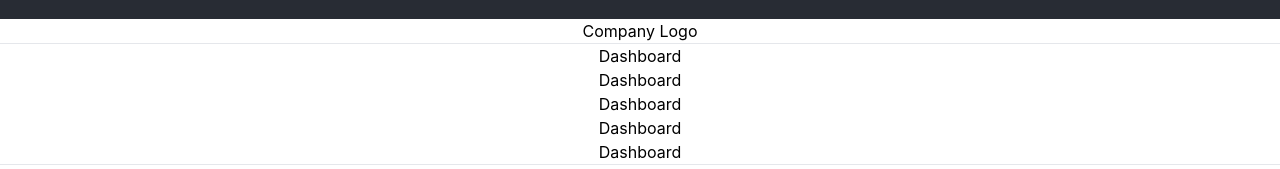
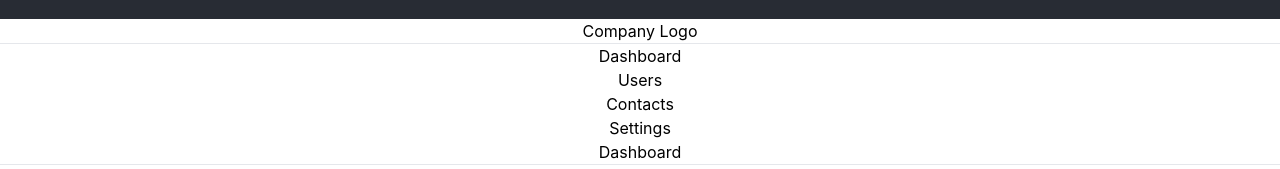
Before and after one commit to ahmedkhan1/react-tailwinds-app, a React (Create React App) app: page / in a window 1280 px wide. Shown: the part 781-950 px from the top of the page. Built offline with nearby package versions, Linux system fonts and the light colour scheme.

Commit message:
Using list for all navigation

```diff
--- a/src/App.js
+++ b/src/App.js
@@ -33,7 +33,7 @@ function App() {
         <hr />
         <div className='Sidebar-nav-links-container'>
           <ul>
-            {list.map(res=>( <li><a href='/dashboard'>Dashboard</a></li>))}
+            {list.map(res=>( <li key={res}><a href={res.link}>{res.name}</a></li>))}
           </ul>
         </div>
       </div>
```
